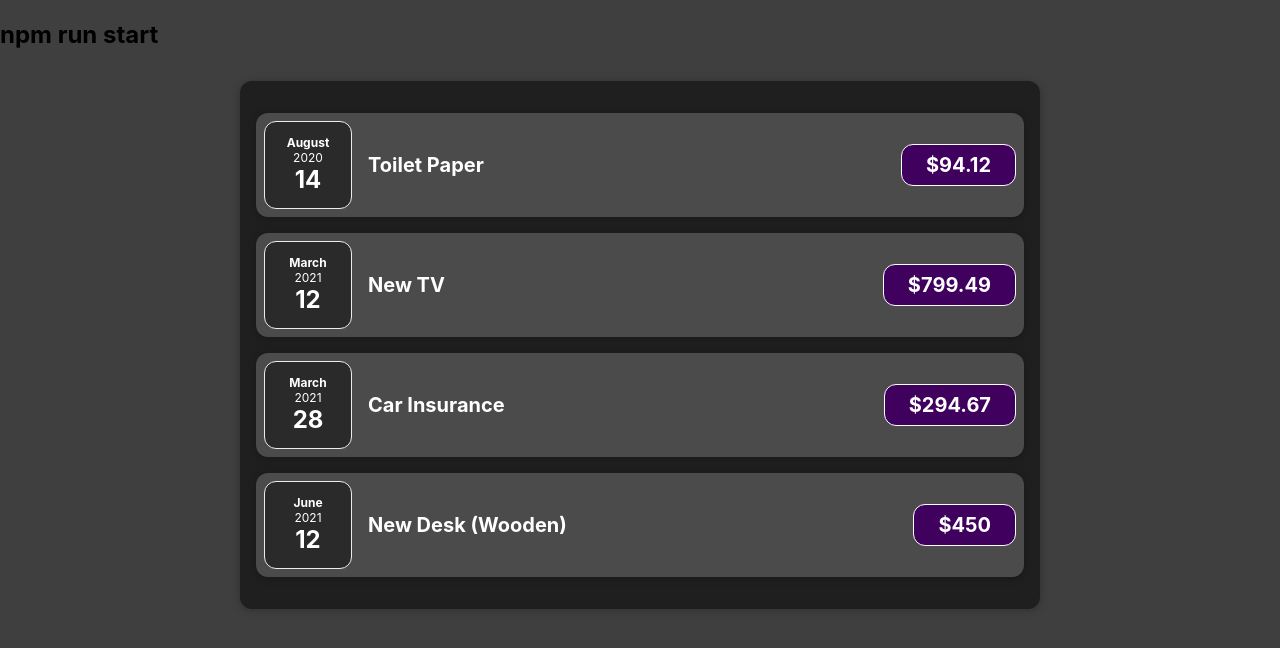
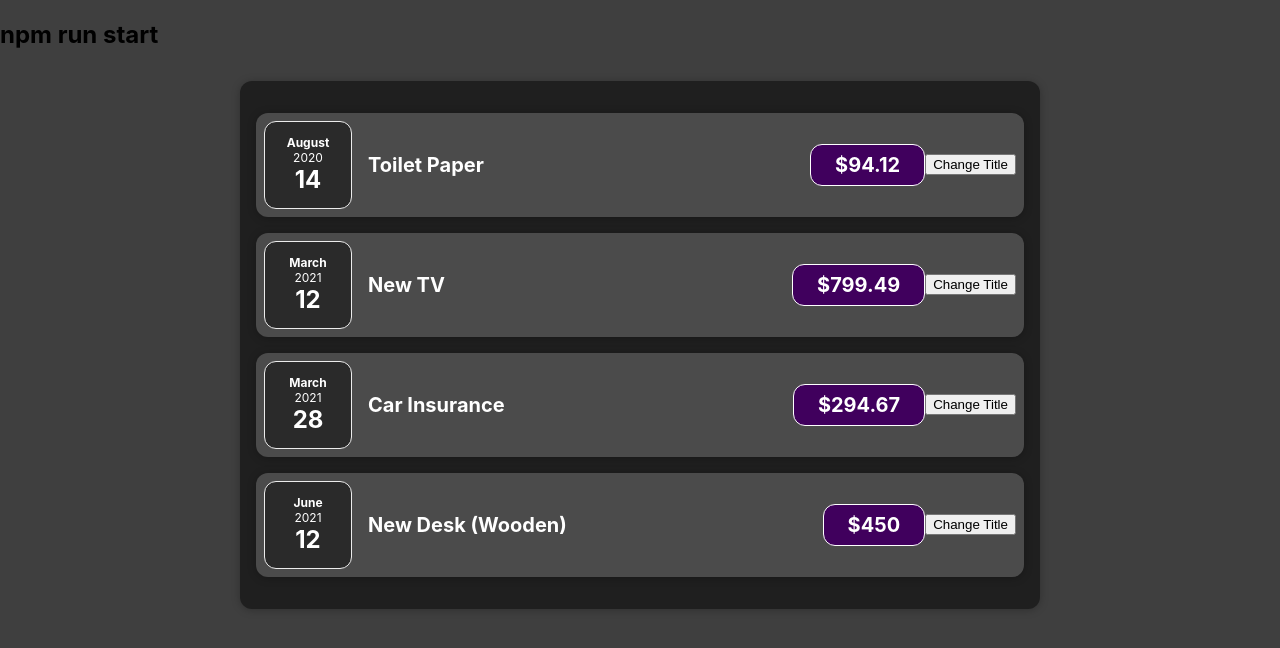
Before and after one commit to glenn-a810/sample-todo, a React (Create React App) app: page / in a window 1280 px wide. Shown: the top 648 px of the page. Built offline with nearby package versions, Linux system fonts and the light colour scheme; a web font is replaced by a local one.

Commit message:
event trigger

```diff
--- a/src/components/Expenses/ExpenseItem.js
+++ b/src/components/Expenses/ExpenseItem.js
@@ -6,6 +6,9 @@ const ExpenseItem = (props) => {
   // const expenseDate = new Date(2022, 10, 7)
   // const expenseTitle = 'Car Insurance'
   // const expenseAmount = 294.67
+  const clickHandler =() => {
+    console.log('Clicked')
+  }
 
   return (
     <Card className="expense-item">
@@ -19,6 +22,7 @@ const ExpenseItem = (props) => {
         {/*<div className="expense-item__price">$294.67</div>*/}
         <div className="expense-item__price">${props.amount}</div>
       </div>
+      <button onClick={clickHandler}>Change Title</button>
     </Card>
   )
 }
```
